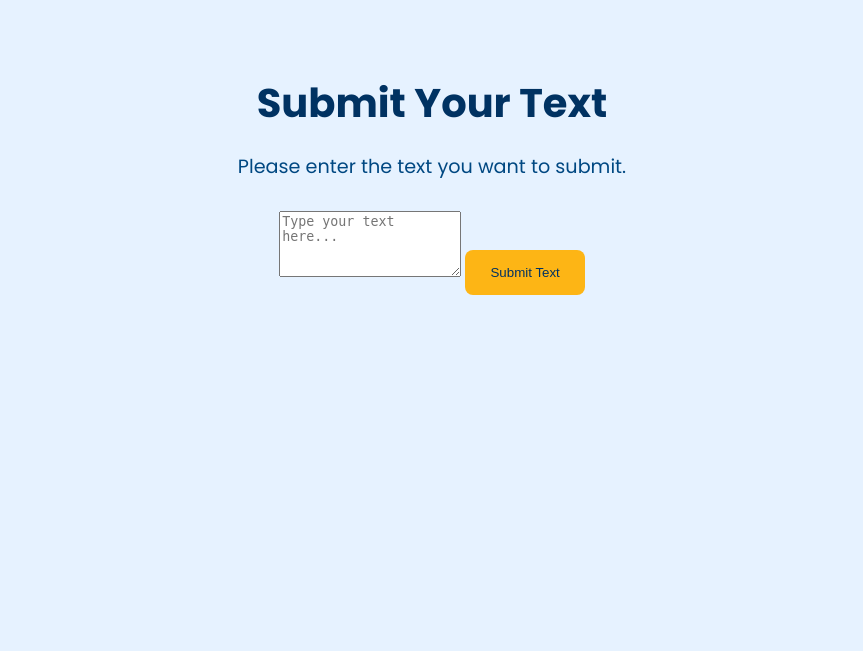
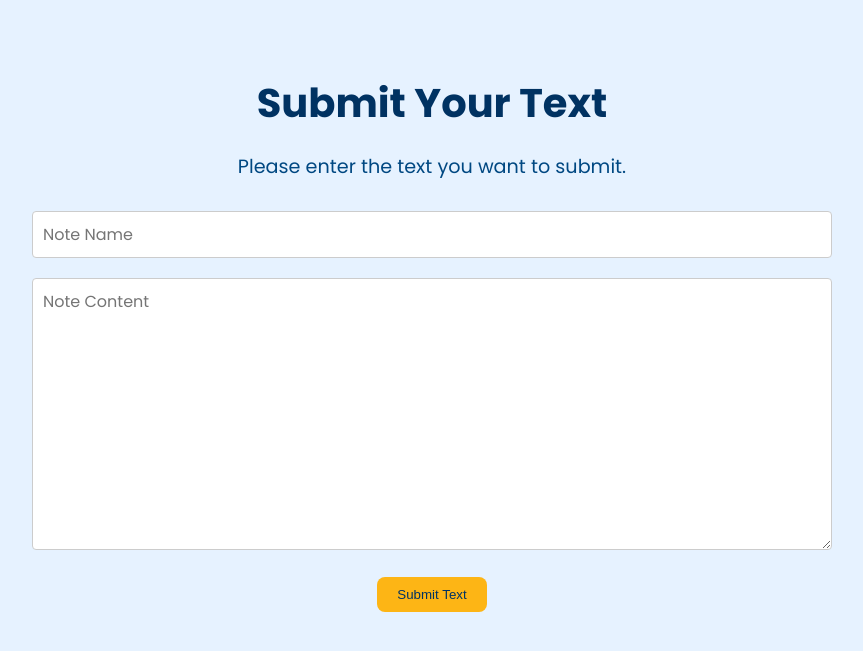
Before and after one commit to monginators/studymuse, a Flask app: page /upload in a window 1280 px wide. Shown: the top 651 px of the page, without its empty margins (208-1071 px from the left). Run offline with Flask 3, Linux system fonts and the light colour scheme.

Commit message:
upload functionality good, waiting for db

```diff
--- a/static/css/styles.css
+++ b/static/css/styles.css
@@ -103,3 +103,22 @@
     background-color: #003262 !important; /* Blue */
     color: #FDB515 !important; /* Gold */
 }
+
+.upload-form input[type="text"],
+.upload-form textarea {
+    width: 100%; /* Make input and textarea full width of their container */
+    padding: 10px; /* Add some padding inside the input and textarea */
+    margin-bottom: 20px; /* Add some space below each input and textarea */
+    border: 1px solid #ccc; /* Add a border to the input and textarea */
+    border-radius: 4px; /* Add rounded corners to the input and textarea */
+    font-family: 'Poppins', sans-serif; /* Set the font for input and textarea */
+    font-size: 1em; /* Set font size for input and textarea */
+    box-sizing: border-box; /* Include padding and border in the element's total width and height */
+}
+
+.upload-form button.submit-btn {
+    width: auto; /* Allow the submit button to size itself */
+    padding: 10px 20px; /* Add some padding inside the button */
+    margin-top: 0px; /* You can adjust this if you want space above the button */
+    /* Other styles for the button */
+}
--- a/templates/upload.html
+++ b/templates/upload.html
@@ -25,8 +25,10 @@
         <p class="subtitle">Please enter the text you want to submit.</p>
 
         <form class="upload-form" id="textUploadForm" method="POST" action="/submit-text" onsubmit="redirectToDashboard(event)">
-            <!-- Use a textarea for multi-line text input -->
-            <textarea id="textInput" name="textInput" rows="4" required placeholder="Type your text here..."></textarea>
+            <input type="text" id="noteName" name="noteName" required placeholder="Note Name">
+
+            <!-- Textarea for the note's content -->
+            <textarea id="noteContent" name="noteContent" rows="10" required placeholder="Note Content"></textarea>
             <button type="submit" class="submit-btn">Submit Text</button>
         </form>
     </div>
```
Also changed, not shown: ride.py (+14 -5 lines).
